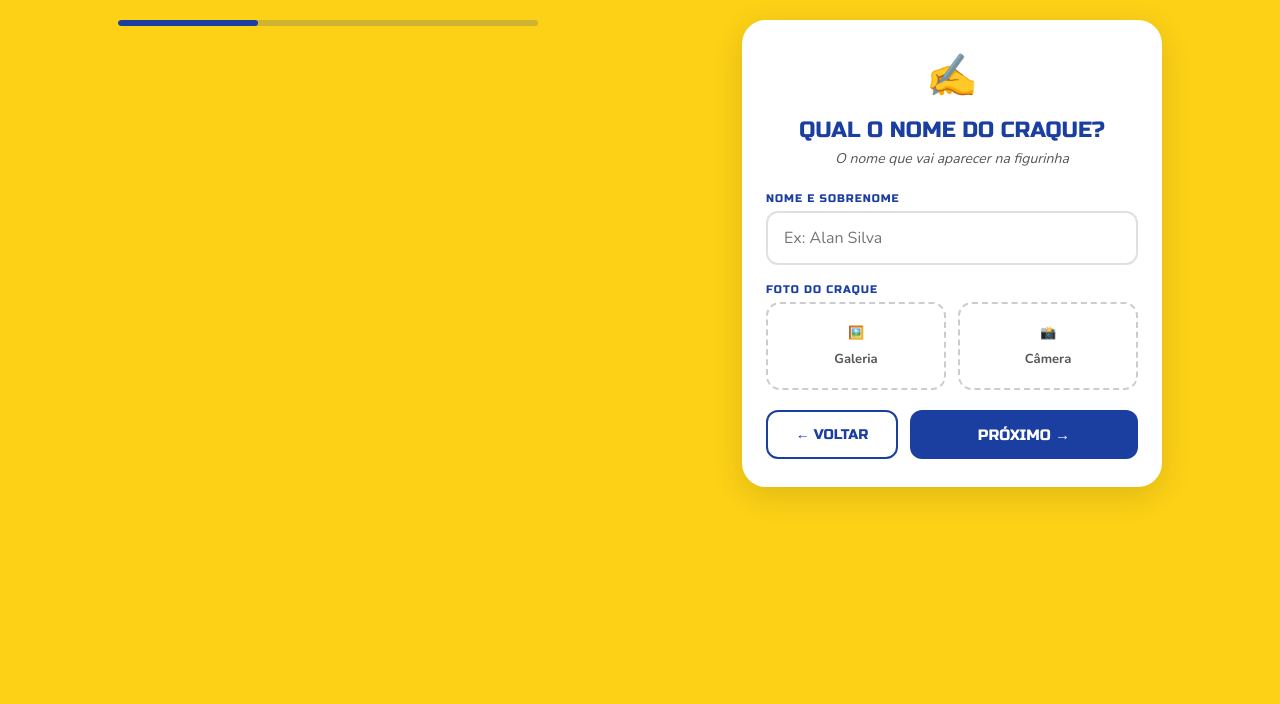
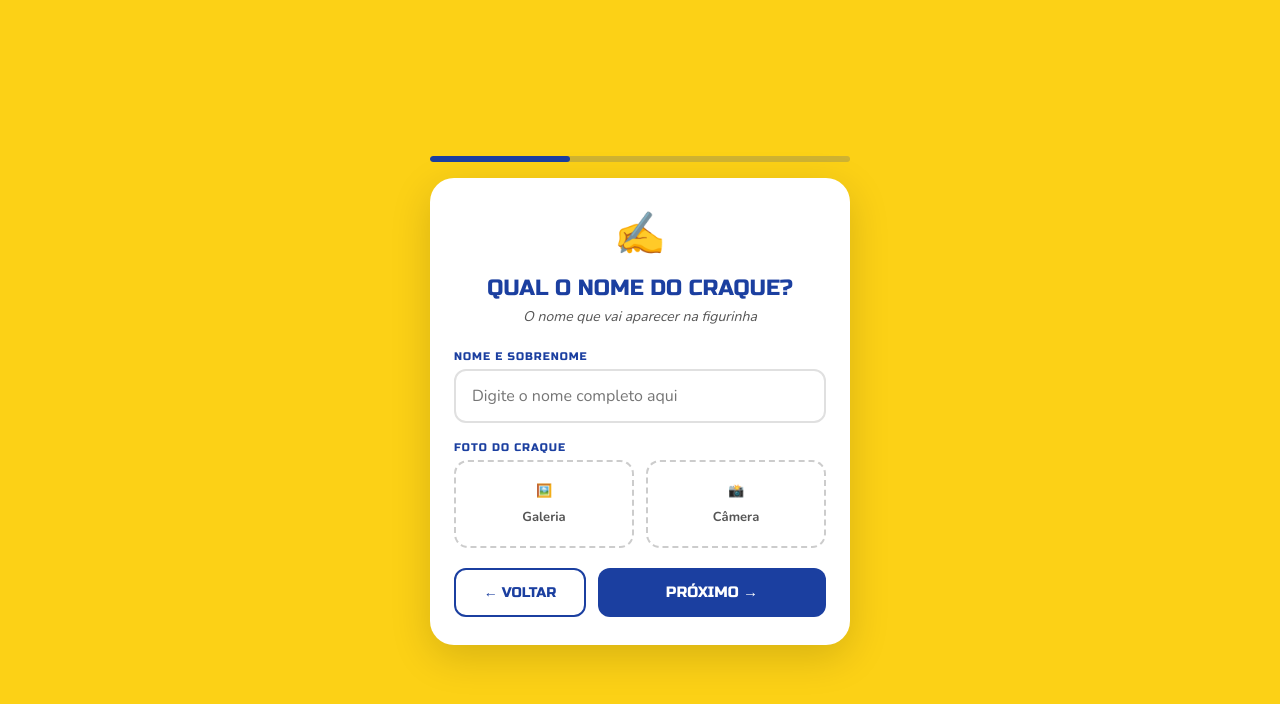
Before and after one commit to AlanS1989/figurinha-copa2026, a website: page index.html in a window 1280 px wide. Both pictures are taken after a click on the button "INICIAR". Drawn offline with nearby package versions, Linux system fonts and the light colour scheme.

Commit message:
index.html

```diff
--- a/index.html
+++ b/index.html
@@ -32,11 +32,43 @@ h1{font-family:'Russo One',sans-serif;font-size:clamp(24px,6.5vw,34px);line-heig
 .btn-main{background:#1B3FA0;color:#fff;font-family:'Russo One',sans-serif;font-size:20px;letter-spacing:1px;border:none;border-radius:16px;padding:20px 0;width:100%;cursor:pointer;box-shadow:0 8px 24px rgba(27,63,160,0.35);text-transform:uppercase}
 .btn-main:hover{transform:translateY(-2px);box-shadow:0 12px 32px rgba(27,63,160,0.45)}
 
-/* FORMULÁRIO DE ETAPAS */
-#formWrap{display:none;min-height:100vh;background:#FCD116;padding:20px 16px 40px;align-items:flex-start;justify-content:center}
-.progress-bar-wrap{width:100%;max-width:420px;height:6px;background:rgba(27,63,160,.2);border-radius:3px;margin:0 auto 20px;overflow:hidden}
-.progress-bar-fill{height:100%;background:#1B3FA0;border-radius:3px;transition:width .4s;width:33.3%}
-.step-card{background:#fff;border-radius:24px;padding:28px 24px;max-width:420px;width:100%;margin:0 auto;box-shadow:0 8px 32px rgba(0,0,0,0.12)}
+/* FORMULÁRIO DE ETAPAS - CENTRALIZAÇÃO ABSOLUTA AJUSTADA */
+#formWrap {
+  display: none;
+  min-height: 100vh;
+  background: #FCD116;
+  padding: 24px 16px;
+  display: flex;
+  flex-direction: column;
+  align-items: center;
+  justify-content: center;
+}
+
+.form-container-central {
+  width: 100%;
+  max-width: 420px;
+  display: flex;
+  flex-direction: column;
+  gap: 16px;
+}
+
+.progress-bar-wrap {
+  width: 100%;
+  height: 6px;
+  background: rgba(27, 63, 160, 0.2);
+  border-radius: 3px;
+  overflow: hidden;
+}
+
+.progress-bar-fill {
+  height: 100%;
+  background: #1B3FA0;
+  border-radius: 3px;
+  transition: width 0.4s;
+  width: 33.3%;
+}
+
+.step-card{background:#fff;border-radius:24px;padding:28px 24px;width:100%;box-shadow:0 12px 40px rgba(0,0,0,0.15)}
 .step-emoji{font-size:42px;display:block;text-align:center;margin-bottom:12px}
 .step-title{font-family:'Russo One',sans-serif;color:#1B3FA0;font-size:22px;text-align:center;text-transform:uppercase;margin-bottom:6px}
 .step-sub{font-size:14px;color:#555;text-align:center;margin-bottom:24px;font-style:italic}
@@ -92,17 +124,17 @@ h1{font-family:'Russo One',sans-serif;font-size:clamp(24px,6.5vw,34px);line-heig
   </div>
 </section>
 
-<section id="formWrap">
-  <div style="max-width:420px;width:100%;margin:0 auto">
+<section id="formWrap" style="display:none;">
+  <div class="form-container-central">
+
     <div class="progress-bar-wrap"><div class="progress-bar-fill" id="progressFill"></div></div>
-  </div>
 
     <div id="step1" class="step-card">
       <span class="step-emoji">✍️</span>
       <div class="step-title">Qual o nome do craque?</div>
       <p class="step-sub">O nome que vai aparecer na figurinha</p>
       <label class="field-label">Nome e sobrenome</label>
-    <input class="field-input" id="inputNome" type="text" placeholder="Ex: Alan Silva"/>
+      <input class="field-input" id="inputNome" type="text" placeholder="Digite o nome completo aqui"/>
       <label class="field-label">Foto do craque</label>
       <div class="upload-zone">
         <label class="upload-box">
@@ -146,11 +178,13 @@ h1{font-family:'Russo One',sans-serif;font-size:clamp(24px,6.5vw,34px);line-heig
       <p class="step-sub">Essas informações aparecerão no rodapé</p>
       <input class="field-input" id="inputAltura" type="text" placeholder="Altura (Ex: 1,75 m)"/>
       <input class="field-input" id="inputPeso" type="text" placeholder="Peso (Ex: 75 kg)"/>
-    <input class="field-input" id="inputClube" type="text" placeholder="Clube (Ex: Flamengo)"/>
+      <input class="field-input" id="inputClube" type="text" placeholder="Digite o clube ou escola aqui"/>
       <div class="nav-row">
         <button class="btn-back" onclick="goStep(2)">Voltar</button>
         <button class="btn-next" onclick="startGeneration()">Gerar Figurinha ⚽</button>
       </div>
+    </div>
+
   </div>
 </section>
 
@@ -216,6 +250,7 @@ function validateStep1(){
   return true;
 }
 
+// Validação de Nascimento e E-mail
 function validateStep2(){
   const dia = document.getElementById('selDia').value;
   const mes = document.getElementById('selMes').value;
@@ -227,6 +262,7 @@ function validateStep2(){
   return true;
 }
 
+// Validação de Dados Físicos
 function validateStep3(){
   const altura = document.getElementById('inputAltura').value.trim();
   const peso = document.getElementById('inputPeso').value.trim();
```
Lines whose indentation alone changed are shown as unchanged.
